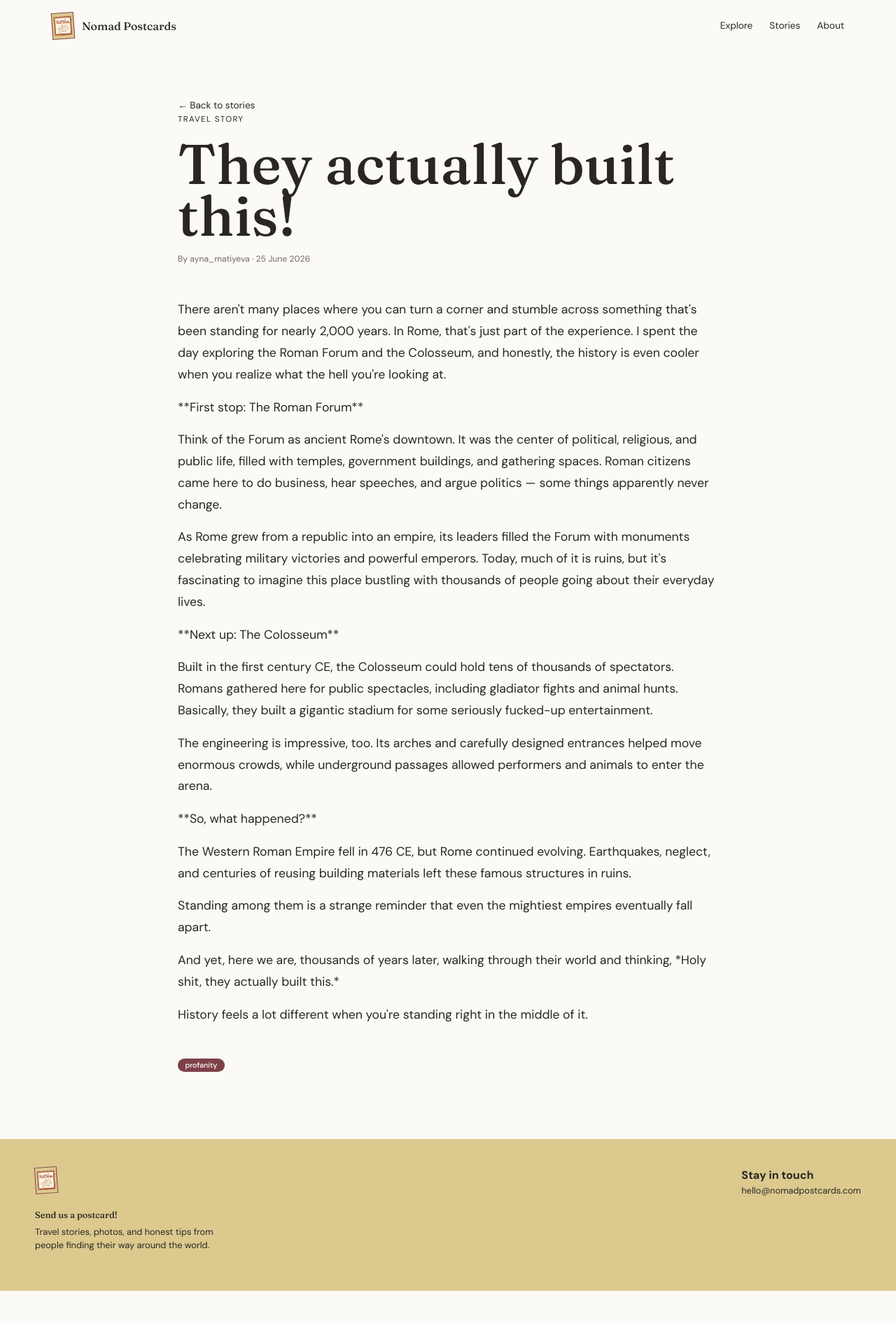
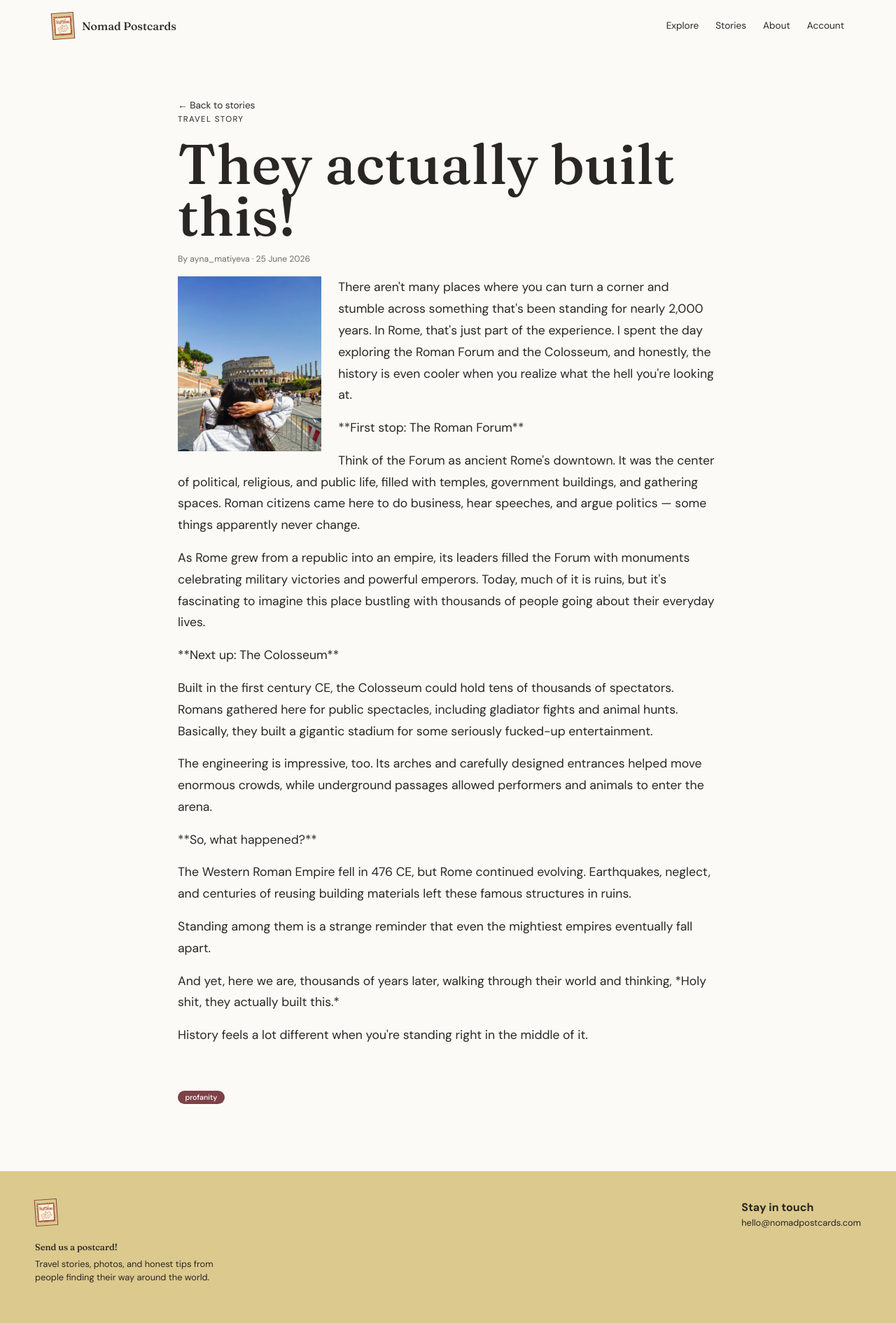
Before and after one commit to govher-s/se340, a Django app: a page that uses core/templates/core/base.html in a window 1280 px wide. Shown: the whole page at 70% size. Before the commit the page ends 1845 px from the top, so only its background shows below. Run offline with Django 4.2, Linux system fonts and the light colour scheme; data comes from the database, SQL or seed files in the repository; both versions use the stored data as it was after the commit.

Commit message:
testing the database-4posts

```diff
--- a/core/models.py
+++ b/core/models.py
@@ -40,7 +40,11 @@ class Post(models.Model):
             self.slug = candidate
 
         update_fields = kwargs.get("update_fields")
-        should_analyze = self.pk is None or update_fields is None or "content" in update_fields
+        content_changed = self.pk is None
+        if self.pk is not None and update_fields is None:
+            previous_content = type(self).objects.only("content").get(pk=self.pk).content
+            content_changed = previous_content != self.content
+        should_analyze = content_changed or (update_fields is not None and "content" in update_fields)
         if should_analyze:
             analyzer = BasicPostAnalyzer(self.content)
             analyzer = ExternalLinkDecorator(analyzer)
--- a/core/templates/core/base.html
+++ b/core/templates/core/base.html
@@ -21,6 +21,7 @@
             <a href="{% url 'core:home' %}">Explore</a>
             <a href="{% url 'core:post_list' %}">Stories</a>
             <a href="#contact">About</a>
+            <a href="{% url 'core:create_post' %}">Account</a>
         </nav>
     </header>
 
--- a/core/templates/core/post_detail.html
+++ b/core/templates/core/post_detail.html
@@ -8,6 +8,9 @@
     <p class="eyebrow">Travel story</p>
     <h1>{{ post.title }}</h1>
     <p class="detail-meta">By {{ post.author.username }} · {{ post.created_at|date:"j F Y" }}</p>
+    {% if post.image %}
+        <img class="detail-cover" src="{{ post.image.url }}" alt="{{ post.title }}">
+    {% endif %}
     <div class="detail-content">{{ post.content|linebreaks }}</div>
     <div class="badges detail-badges">
         {% if post.has_explicit_langauge %}<span class="badge badge-red">profanity</span>{% endif %}
--- a/core/tests.py
+++ b/core/tests.py
@@ -181,6 +181,12 @@ class PostPageTests(TestCase):
         self.assertEqual(response.status_code, 200)
         self.assertNotContains(response, self.post.title)
 
+    def test_manual_long_read_flag_survives_post_save(self):
+        self.post.is_long_read = True
+        self.post.save()
+
+        self.assertTrue(Post.objects.get(pk=self.post.pk).is_long_read)
+
     def test_authenticated_user_can_create_post_with_image(self):
         self.client.force_login(self.post.author)
         response = self.client.post(
--- a/static/core/css/style.css
+++ b/static/core/css/style.css
@@ -107,7 +107,10 @@ a:hover { color: var(--burgundy); }
 .detail-page { max-width: 820px; padding: 4rem 1.5rem 6rem; }
 .back-link { font-size: .85rem; }
 .detail-page h1 { font-size: clamp(2.8rem, 7vw, 5rem); margin-top: 1.2rem; }
-.detail-content { font-size: 1.1rem; line-height: 1.75; margin: 3rem 0; }
+.detail-content { font-size: 1.1rem; line-height: 1.75; margin: 0 0 3rem; }
+.detail-content p:first-child { margin-top: 0; }
+.detail-cover { display: block; float: left; max-height: 250px; margin: 0 1.5rem 1rem 0; object-fit: contain; max-width:350px; }
+.detail-content::after { clear: both; content: ""; display: table; }
 .detail-badges { margin-top: 1rem; }
 .empty-state { color: #716a61; padding: 2rem; }
 @media (max-width: 700px) {
@@ -120,4 +123,5 @@ a:hover { color: var(--burgundy); }
     .post-grid-preview .post-card { min-width: 210px; }
     .write-banner { align-items: flex-start; flex-direction: column; gap: 1rem; }
     .site-footer { flex-direction: column; gap: 1rem; }
+    .detail-cover { float: none; max-height: 150px; margin: 1.5rem 0 0; max-width:250px;}
 }
```
Also changed, not shown: db.sqlite3.
